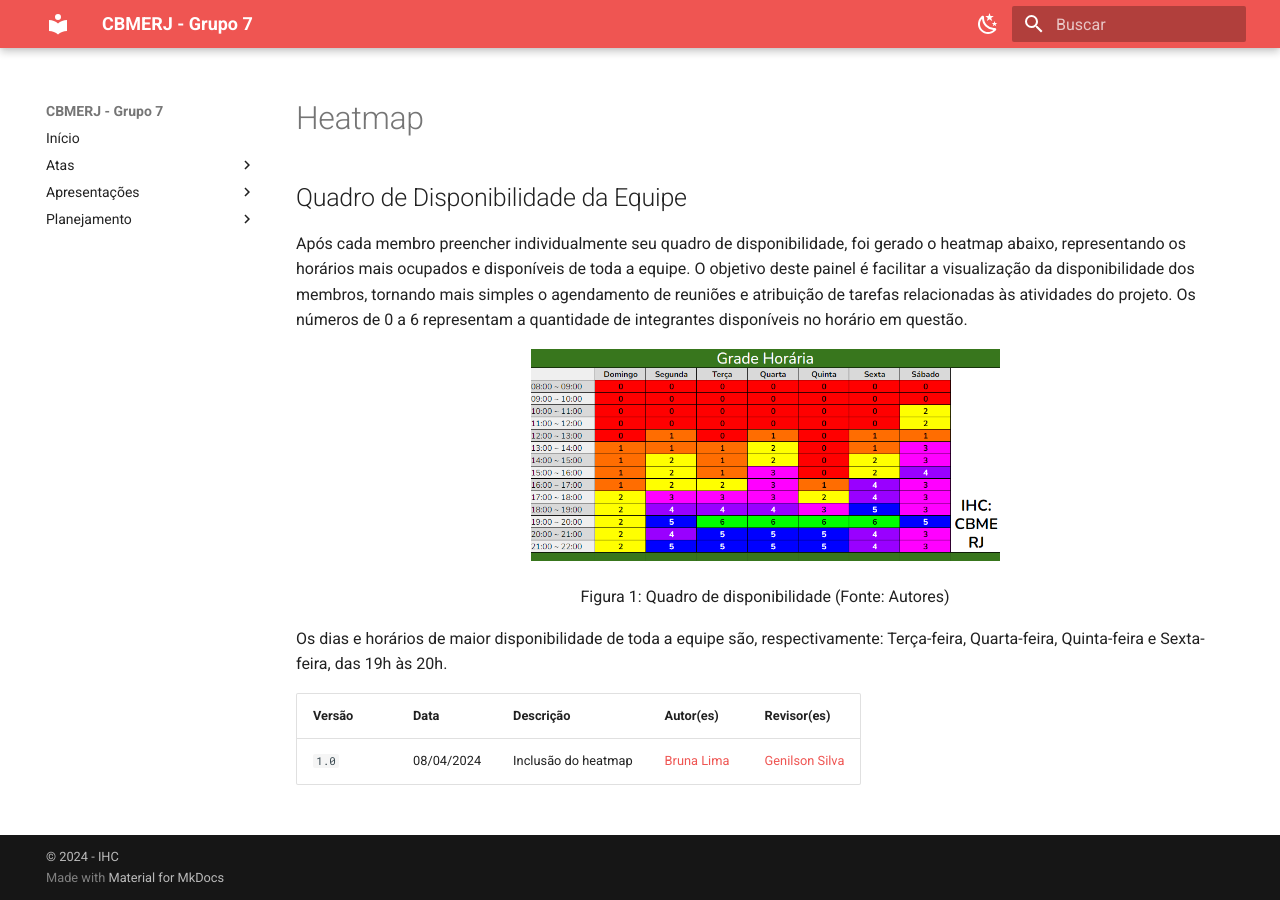
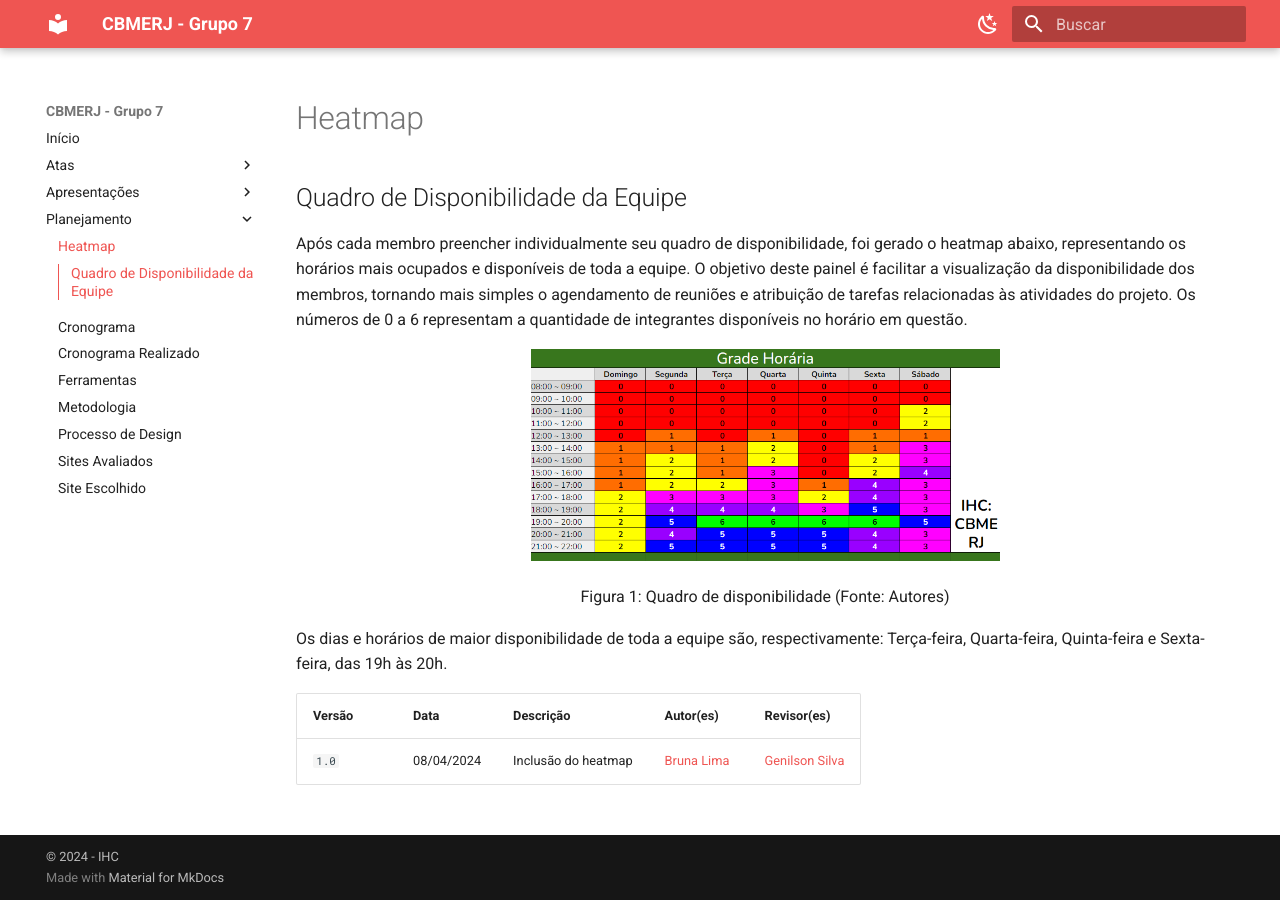
Before and after one commit to Interacao-Humano-Computador/2024.1-CBMERJ, an MkDocs documentation site: the page built from docs/planejamento/heatmap.md, in a window 1280 px wide. Built offline with MkDocs 1.6.1 and Material for MkDocs 9.7.7, drawn with Linux system fonts in a browser that asks for light colours.

Commit message:
Update mkdocs.yml

```diff
--- a/mkdocs.yml
+++ b/mkdocs.yml
@@ -50,6 +50,7 @@ nav:
   - Apresentações:
       - Apresentação 1: apresentacoes/file-name.md
   - Planejamento:
+      - Heatmap: planejamento/heatmap.md
       - Cronograma: planejamento/cronograma.md
       - Cronograma Realizado: planejamento/CronogramaRealizado.md
       - Ferramentas: planejamento/ferramentas.md
```
